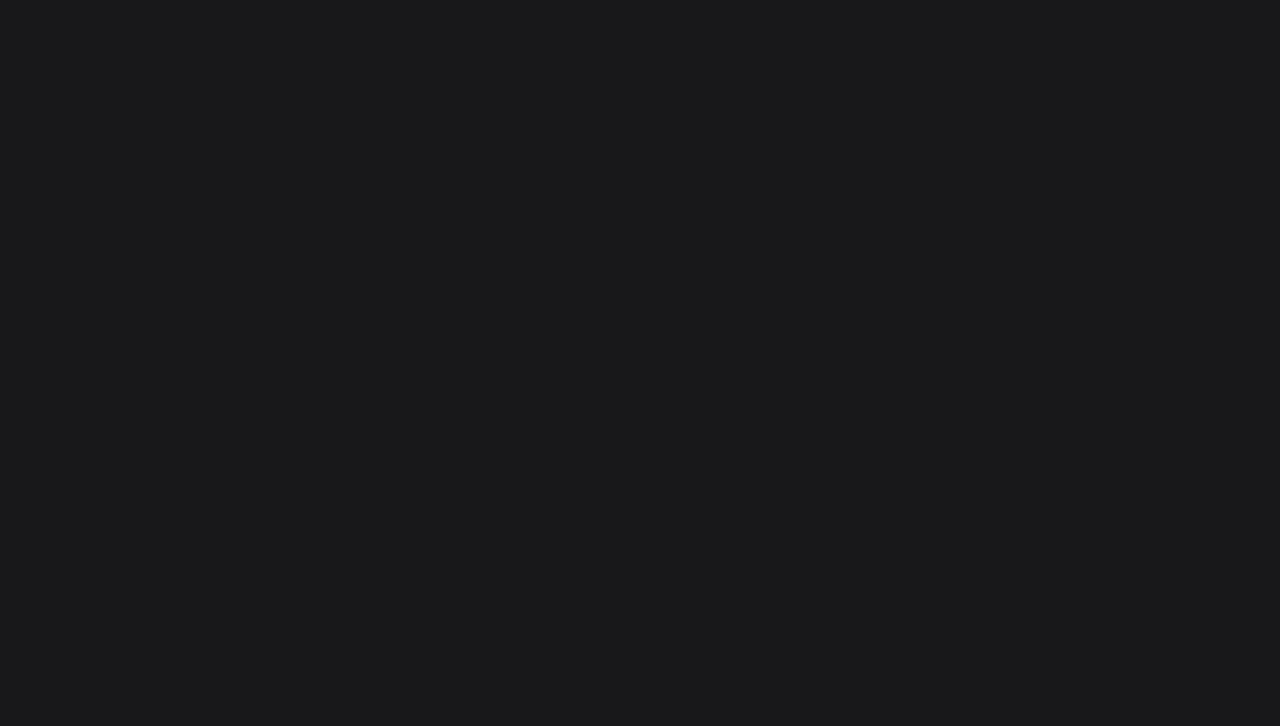
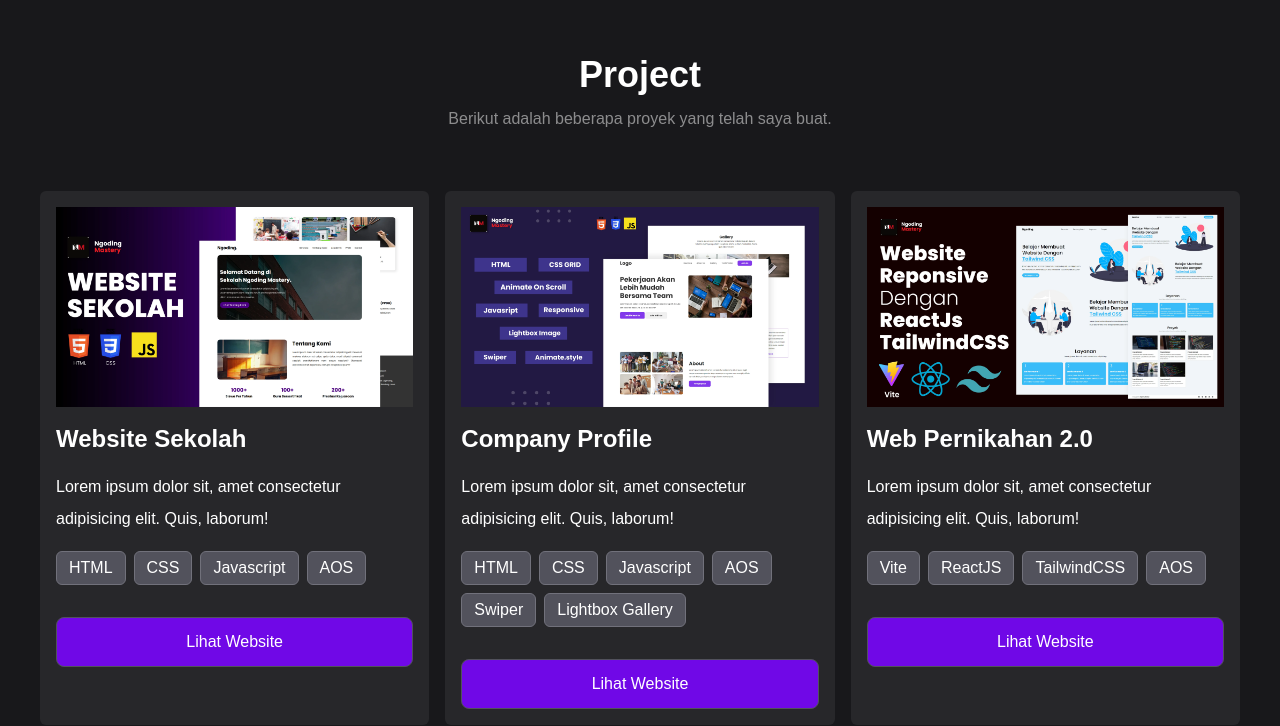
Before and after one commit to Ibrohimstilllearning/react_portfolio, a React (Vite) app: page / in a window 1280 px wide. Shown: the part 1993-2719 px from the top of the page. Before the commit the page ends 1880 px from the top, so only its background shows below. Built offline with nearby package versions, Linux system fonts and the light colour scheme; a web font is replaced by a local one.

Commit message:
Added Project Section

```diff
--- a/src/App.jsx
+++ b/src/App.jsx
@@ -1,5 +1,5 @@
 import DataImage from "./data";
-import { listTools } from "./data";
+import { listTools, listProyek } from "./data";
 function App() {
   return (
     <>
@@ -10,6 +10,7 @@
               src={DataImage.HeroImage}
               alt="Hero Image"
               className="w-10 rounded-md"
+              loading="lazy"
             />
             <p>In Code, We Grow.👌</p>
           </div>
@@ -35,13 +36,14 @@
           src={DataImage.HeroImage}
           alt="Hero Image"
           className="w-[500] md:ml-auto"
+          loading="lazy"
         />
       </div>
 
       {/* About */}
       <div className="about mt-32 py-10">
         <div className="xl:w-2/3 lg:w-3/4 mx-auto p-7 bg-zinc-800 rounded-lg">
-        <img src={DataImage.HeroImage} alt="Image" className="w-12 rounded-md mb-10 sm:hidden" />
+        <img src={DataImage.HeroImage} alt="Image" className="w-12 rounded-md mb-10 sm:hidden" loading="lazy"/>
           <p className="text-base/loose mb-10">
           Hi, perkenalkan saya Ibrohim, seorang pengembang web dan aplikasi
           mobile dengan pengalaman lebih dari 2 tahun. Saya memiliki keahlian dalam membangun aplikasi web menggunakan React dan pengembangan aplikasi mobile dengan Flutter. Selain itu, saya juga berpengalaman dalam menggunakan Laravel untuk manajemen database. Saya sangat antusias dalam menciptakan solusi digital yang inovatif dan efisien.
@@ -78,6 +80,37 @@
           ))}
         </div>
       </div>
+      {/* About END */}
+
+      {/* Project */}
+
+      <div className="proyek mt-32 py-10">
+        <h1 className="text-center text-4xl font-bold mb-2">Project</h1>
+        <p className="text-base/loose text-center opacity-50">
+          Berikut adalah beberapa proyek yang telah saya buat.
+        </p>
+        <div className="proyek-box mt-14 grid lg:grid-cols-3 sm:grid-cols-2 grid-cols-1 gap-4">
+          {listProyek.map(proyek => (
+            <div key={proyek.id} className="p-4 bg-zinc-800 rounded-md">
+              <img src={proyek.gambar} alt="" loading="lazy" />
+              <div>
+                <h1 className="text-2xl font-bold my-4">{proyek.nama}</h1>
+                <p className="text-base/loose mb-4">{proyek.desk}</p>
+                <div className="flex flex-wrap gap-2 ">
+                  {proyek.tools.map((tool, index) => (
+                    <p className="py-1 px-3 border border-zinc-500 bg-zinc-600 rounded-md" key={index}>{tool}</p>
+                  ))}
+                </div>
+                <div className="mt-8 text-center">
+                <a href="#" className="bg-violet-700 p-3 rounded-lg block border border-zinc-600 hover:bg-violet-600">Lihat Website</a>
+                </div>
+              </div>
+            </div>
+          ))}
+        </div>
+      </div>
+
+      {/* Project END */}
     </>
   );
 }
```
